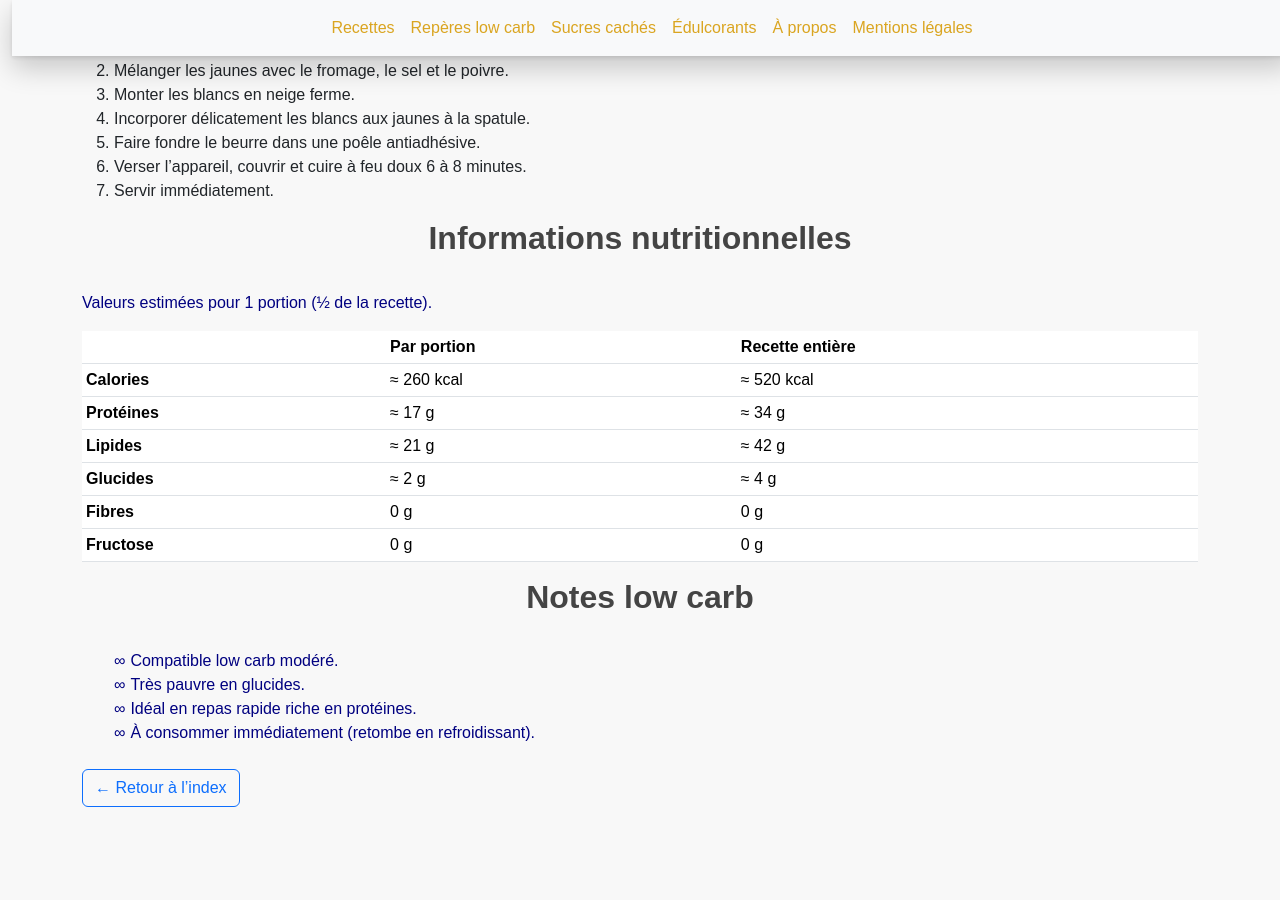
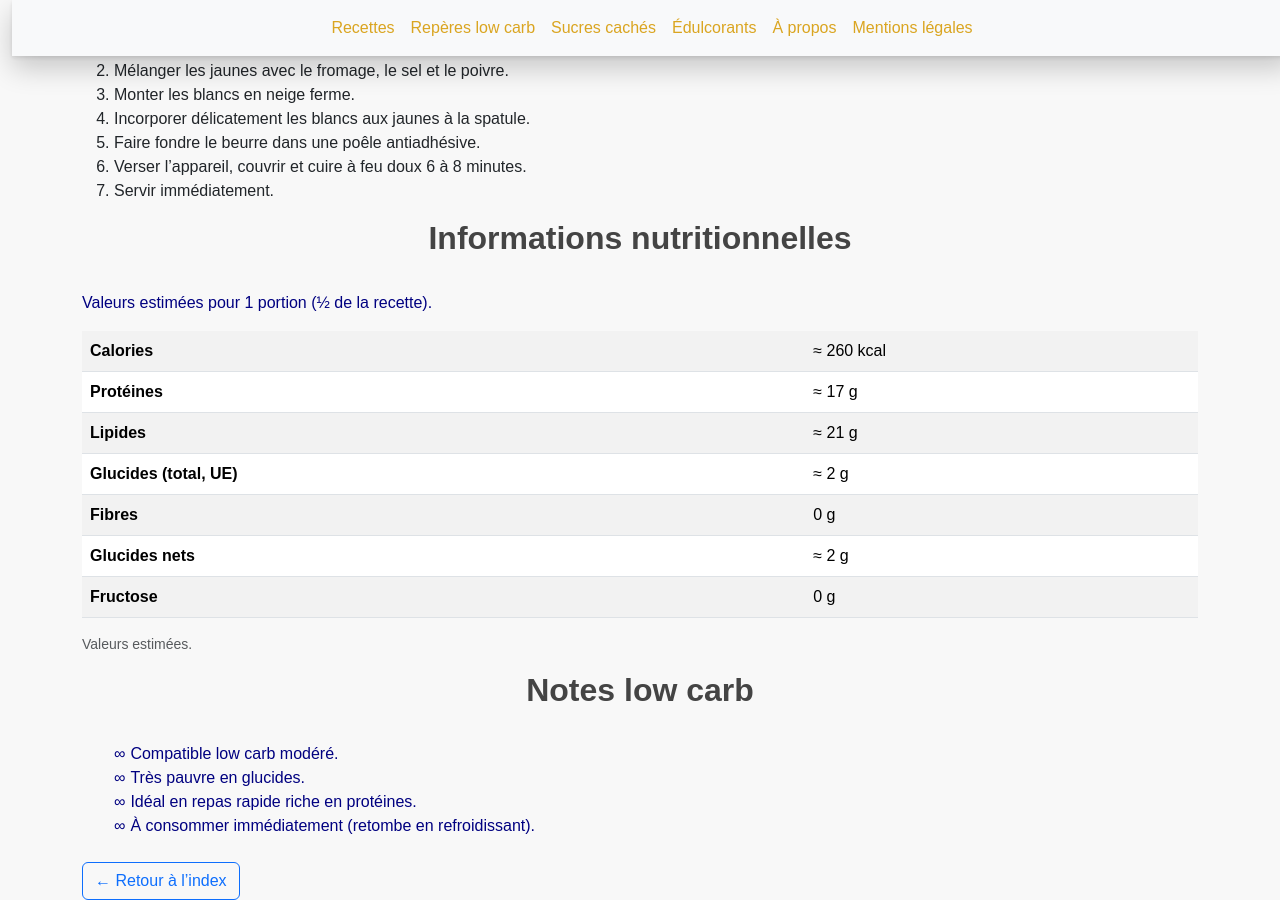
Before and after one commit to laurie-boissay/laurie-boissay.github.io, a Jekyll site: the page built from recettes/omelette-soufflee-fromage.html, in a window 1280 px wide and 900 px high, scrolled down 757 px. Built offline with Jekyll 4.4.1, drawn with Linux system fonts in a browser that asks for light colours; before the commit the page ends 1564 px from its top, so only the background shows below that.

Commit message:
Fix French accents and update nutrition table format
œufs

```diff
--- a/recettes/omelette-soufflee-fromage.html
+++ b/recettes/omelette-soufflee-fromage.html
@@ -93,24 +93,22 @@ extra_head: >
   <p>Valeurs <strong>estimées</strong> pour 1 portion (½ de la recette).</p>
 
   <div class="table-responsive">
-    <table class="table table-sm">
-      <thead>
-        <tr>
-          <th></th>
-          <th>Par portion</th>
-          <th>Recette entière</th>
-        </tr>
-      </thead>
+    <table class="table table-striped">
       <tbody>
-        <tr><td><strong>Calories</strong></td><td>≈ 260 kcal</td><td>≈ 520 kcal</td></tr>
-        <tr><td><strong>Protéines</strong></td><td>≈ 17 g</td><td>≈ 34 g</td></tr>
-        <tr><td><strong>Lipides</strong></td><td>≈ 21 g</td><td>≈ 42 g</td></tr>
-        <tr><td><strong>Glucides</strong></td><td>≈ 2 g</td><td>≈ 4 g</td></tr>
-        <tr><td><strong>Fibres</strong></td><td>0 g</td><td>0 g</td></tr>
-        <tr><td><strong>Fructose</strong></td><td>0 g</td><td>0 g</td></tr>
+        <tr><th>Calories</th><td>≈ 260 kcal</td></tr>
+        <tr><th>Protéines</th><td>≈ 17 g</td></tr>
+        <tr><th>Lipides</th><td>≈ 21 g</td></tr>
+        <tr><th>Glucides (total, UE)</th><td>≈ 2 g</td></tr>
+        <tr><th>Fibres</th><td>0 g</td></tr>
+        <tr><th>Glucides nets</th><td>≈ 2 g</td></tr>
+        <tr><th>Fructose</th><td>0 g</td></tr>
       </tbody>
     </table>
   </div>
+
+  <p class="small text-muted">
+    Valeurs <strong>estimées</strong>.
+  </p>
 </section>
 
 <section class="recipe-lowcarb-notes">
```
Also changed, not shown: other parts of recettes/omelette-soufflee-fromage.html (+3 -3 lines).
